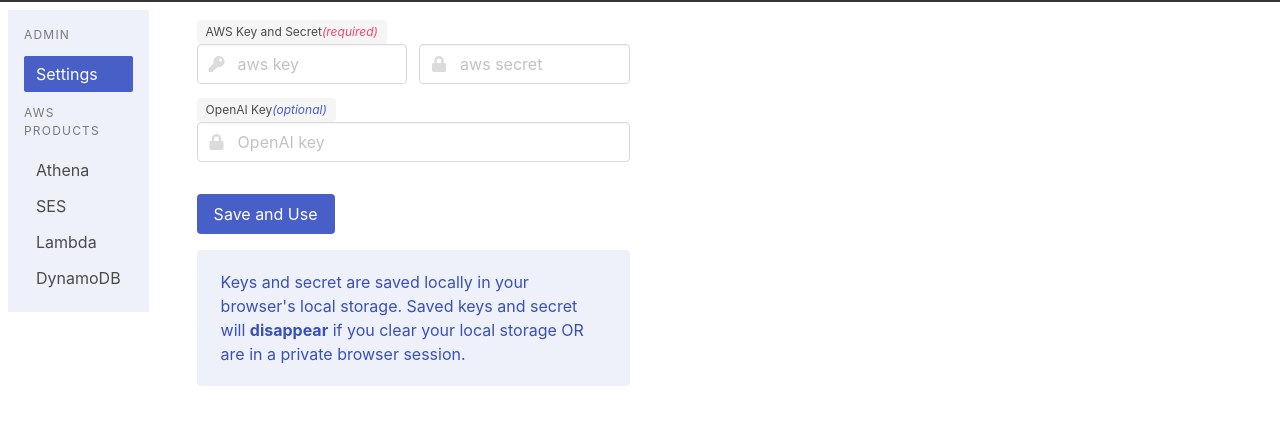
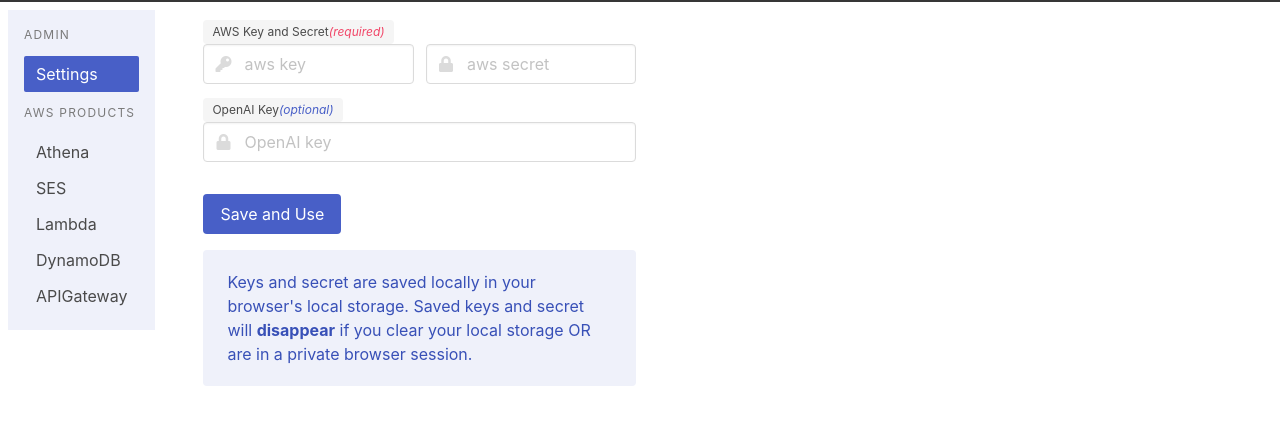
Before and after one commit to saiorama/cloud-browser, a plain HTML site: page index.html in a window 1280 px wide. Shown: the part 86-510 px from the top of the page. Drawn offline with nearby package versions, Linux system fonts and the light colour scheme.

Commit message:
#10 added support for API Gateway

```diff
--- a/index.html
+++ b/index.html
@@ -289,6 +289,7 @@
             'SES': {list: {func: 'listTemplates', key: 'TemplatesMetadata', section_header: 'Your Email Templates', title: 'Name', subtitle: 'CreatedTimestamp', loading_message: 'Downloading templates...', empty_message: 'No templates found', formats: {subtitle: {CreatedTimestamp: stringAsDate, withLabels: true}}, next: 'drill'}, drill: {func: 'getTemplate', params: 'TemplateName=$Name', key: 'Template', section_header: 'Your Email Template', title: 'TemplateName', subtitle: 'SubjectPart', loading_message: 'Getting template...', empty_message: 'No Template found', next: 'show'}, show: {func: 'modal', key: 'Template', title: 'TemplateName', subtitle: 'SubjectPart, HtmlPart', next: 'show'}, apiVersion: '2010-12-01'},
             'Lambda': {list: {func: 'listFunctions', key: 'Functions', section_header: 'Your Lambda Functions', title: 'FunctionName', subtitle: 'Version, Description, Runtime', next: 'drill', loading_message: 'Downloading Lambdas...'}, drill: {func: 'getFunction', params: 'FunctionName=$FunctionName', section_header: 'Your Function', title: 'Configuration.FunctionName', subtitle: 'Configuration.Runtime, Configuration.CodeSize, Configuration.LastModified, Code.Location', loading_message: 'Getting Lambda details...', empty_message: 'No function found', formats: {subtitle: { 'Configuration.LastModified': stringAsDate, 'Code.Location': stringAsLink, withLabels: true}}, next: 'show', action_hooks: {openai: {prompt: 'explain this code in plain english to a senior software engineer:\n ', parameter: 'Code.Location', injection_method: 'download', 'button_label': 'Explain Function', 'textarea_default_value': `\nPaste this Lambda function's code here then have OpenAI explain what it does...`}}}, show: {func: 'modal', title: 'Configuration.FunctionName', section_header: 'Your function details', subtitle: '*',  empty_message: 'No details found', formats: {subtitle: {'Configuration.Layers': jsonAsString, withLabels: true}}, next: 'show', action_hooks: {openai: {prompt: 'explain this code in plain english to a senior software engineer:\n ', parameter: 'Code.Location', injection_method: 'download', 'button_label': 'Explain Function'}}}, apiVersion: '2015-03-31'},
             'DynamoDB': {list: {func: 'listTables', key: 'TableNames', section_header: 'Your DynamoDB Tables', title: '', subtitle: '', loading_message: 'Getting tables...', empty_message: 'No tables found', next: 'drill'}, drill: {func: 'describeTable', params: 'TableName', key: 'Table', section_header: 'Your Table', title: 'TableName', subtitle: 'CreationDateTime, ItemCount, KeySchema, AttributeDefinitions, GlobalSecondaryIndexes', loading_message: 'Getting table details...', empty_message: 'No table found', next: 'drill', formats: {subtitle: {'CreationDateTime': stringAsDate, 'KeySchema': jsonAsString,'AttributeDefinitions': jsonAsString,'GlobalSecondaryIndexes': jsonAsString, withLabels: true}}}, apiVersion: '2012-08-10'},
+            'APIGateway': {list: {func: 'getDomainNames', key: 'items', section_header: 'Your API Gateway Domains', title: 'domainName', subtitle: 'domainName, endpointConfiguration.types', next: 'drill', loading_message: 'Downloading domains...'}, drill: {func: 'getBasePathMappings', params: 'domainName=$domainName', section_header: 'Your Domain Mapping', key: 'items', title: 'restApiId', subtitle: '*', loading_message: 'Getting mapping details...', empty_message: 'No mapping found',formats:{ subtitle: {withLabels: true}}, next: 'show'}, show: {func: 'getResources', params:"restApiId=$restApiId", key:'items', title: 'path', section_header: 'Your API details', subtitle: 'resourceMethods, id', empty_message: 'No details found', formats: {subtitle: {'resourceMethods': jsonAsString, withLabels: true}}, next: undefined}, apiVersion: '2015-07-09'},
           },
         }
       },
```
